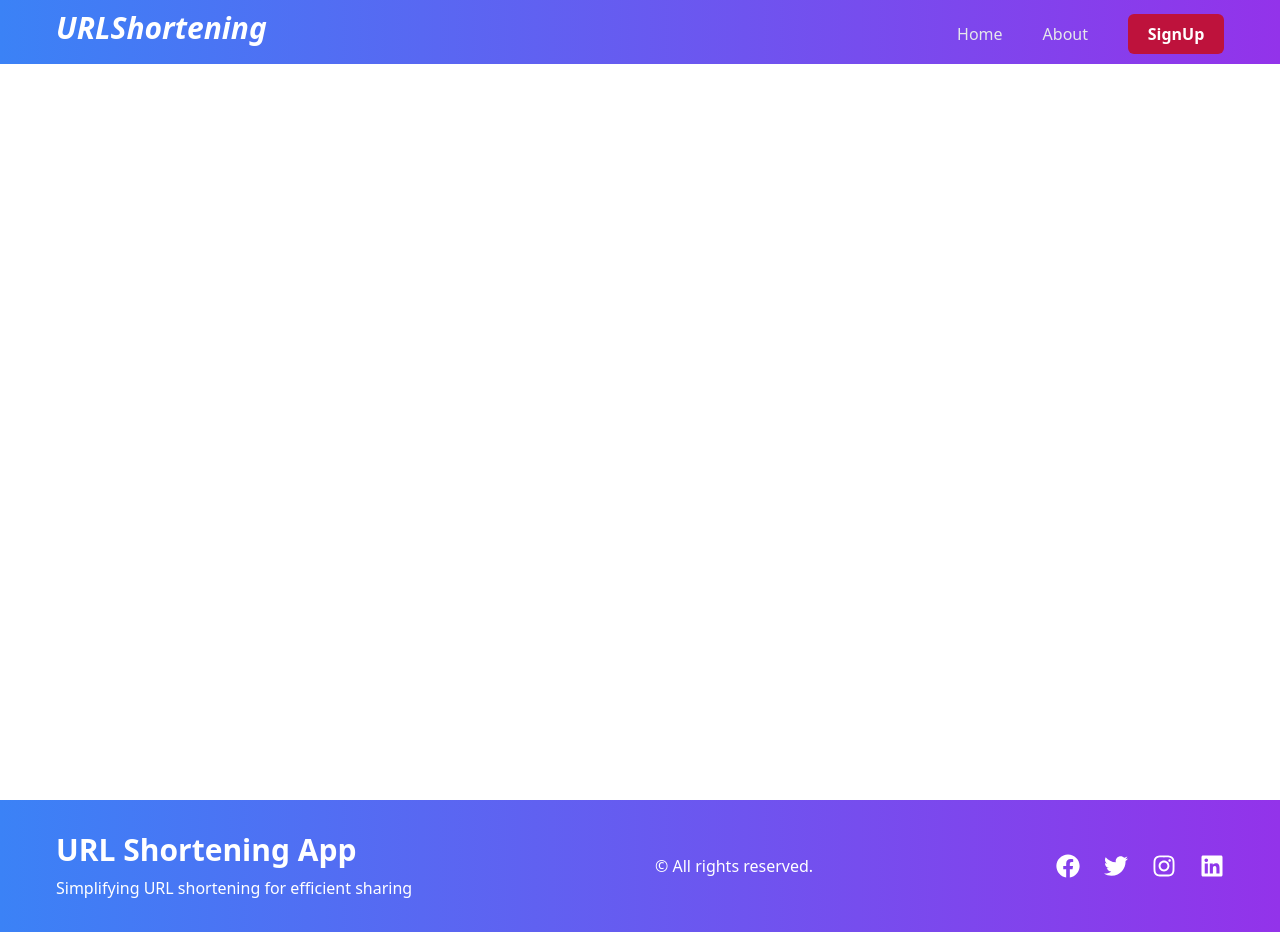
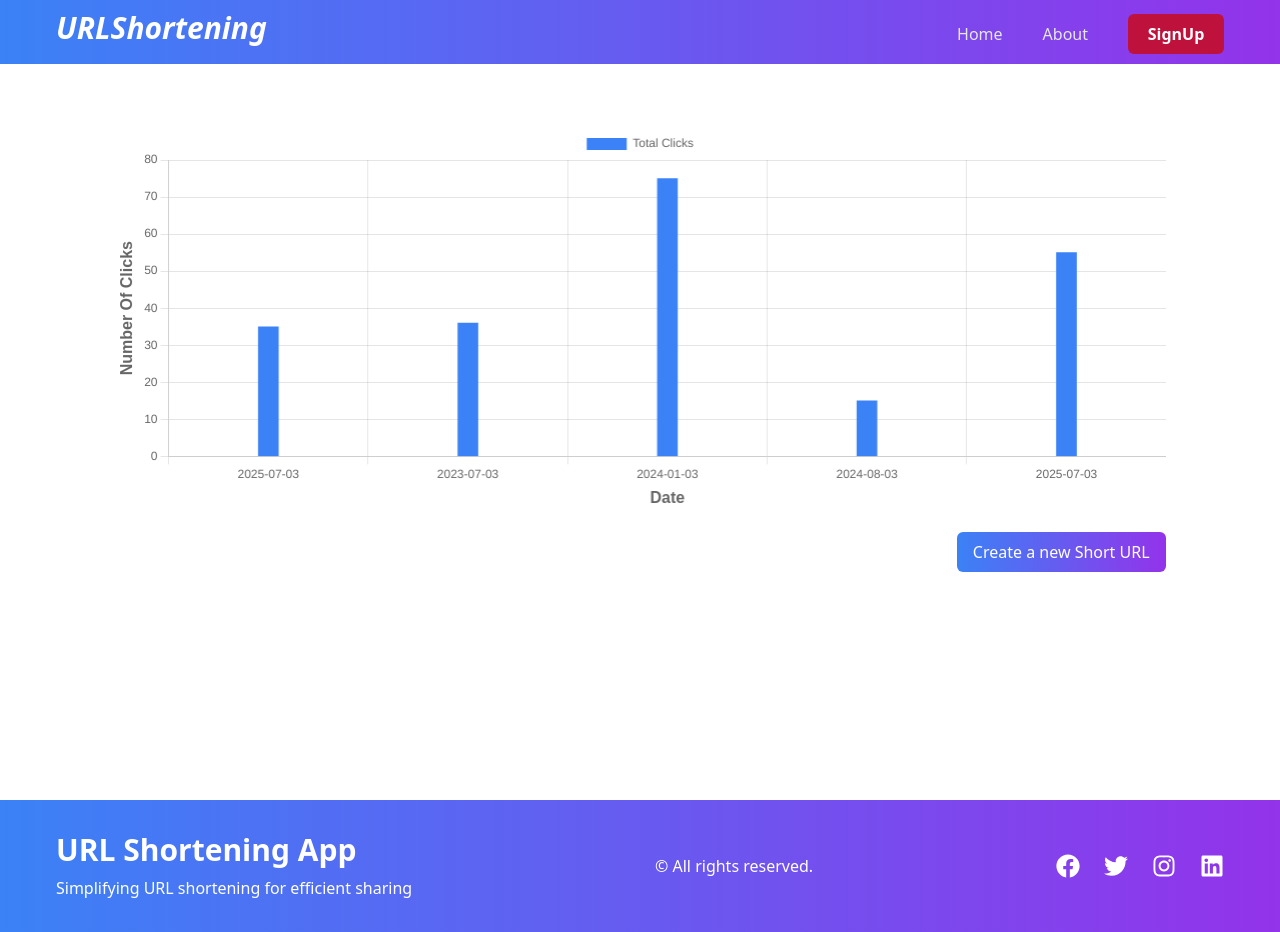
Before and after one commit to abhishek-j07/url-shortener-frontend, a React (Vite) app: page /dashboard in a window 1280 px wide. Built offline with nearby package versions, Linux system fonts and the light colour scheme.

Commit message:
added hook for react-query to fetch click events

```diff
--- a/package.json
+++ b/package.json
@@ -1,7 +1,7 @@
 {
   "name": "url-shortener-frontend",
   "private": true,
-  "version": "0.0.0",
+  "version": "0.0.1",
   "type": "module",
   "scripts": {
     "dev": "vite",
@@ -10,6 +10,7 @@
     "preview": "vite preview"
   },
   "dependencies": {
+    "@tanstack/react-query": "^5.90.5",
     "axios": "^1.12.2",
     "chart.js": "^4.5.1",
     "motion": "^12.23.24",
--- a/src/Dashboard/DashboardLayout.jsx
+++ b/src/Dashboard/DashboardLayout.jsx
@@ -1,10 +1,23 @@
 import React from 'react'
+import Graph from './Graph'
+import { dummyData } from '../dummyData/data'
 
 const DashboardLayout = () => {
   return (
     <div
     className='lg:px-14 sm:px-8 px-4 min-h-[calc(100vh-64px)]'>
-
+        <div className='lg:w-[90%] w-full mx-auto py-16'>
+            <div className='h-96 relative'>
+                <Graph graphData={dummyData}/>
+            </div>
+            <div className='py-5 sm:text-end text-center'>
+                <button
+                className='bg-custom-gradient px-4 py-2 rounded-md text-white'>
+                    Create a new Short URL
+                </button>
+            </div>
+            <div></div>
+        </div>
     </div>
   )
 }
--- /dev/null
+++ b/src/dummyData/data.js
@@ -0,0 +1,28 @@
+export const dummyData = [
+
+    {
+        id:1,
+        clickDate: "2025-07-03",
+        count: 35
+    },
+    {
+        id:2,
+        clickDate: "2023-07-03",
+        count: 36
+    },
+    {
+        id:3,
+        clickDate: "2024-01-03",
+        count: 75
+    },
+    {
+        id:4,
+        clickDate: "2024-08-03",
+        count: 15
+    },
+    {
+        id:5,
+        clickDate: "2025-07-03",
+        count: 55
+    },
+]
--- /dev/null
+++ b/src/hooks/useQuery.js
@@ -0,0 +1,31 @@
+import { useQuery } from "@tanstack/react-query"
+
+export const useFetchTotalClicks = (token, onError) => {
+    return useQuery("url-totalclick",
+         async () => {
+            return await api.get(
+                "/api/urls/totalClicks?startDate=2024-12-01&endDate=2024-12-07",
+                {
+                    headers: {
+
+                        "Content-Type": "application/json",
+                        Accept: "application/json",
+                        Authorization: "Bearer " + token,
+                    },
+                }
+            );
+         },
+          {
+            select: (data) => {
+                const convertToArray = Object.keys(data.data).map((key) => ({
+                    clickDate: key,
+                    count: data.data[key],
+                }));
+
+                return convertToArray;
+            },
+            onError,
+            staleTime: 5000
+          }
+        );
+};
```
Also changed, not shown: 1 other file (tests, documents, lock files or other folders).
